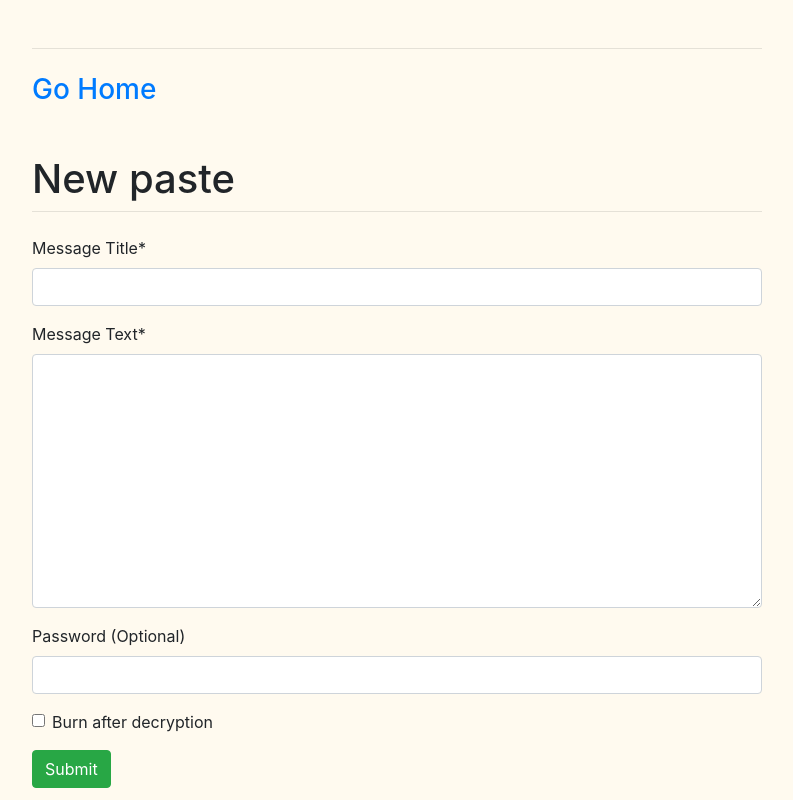
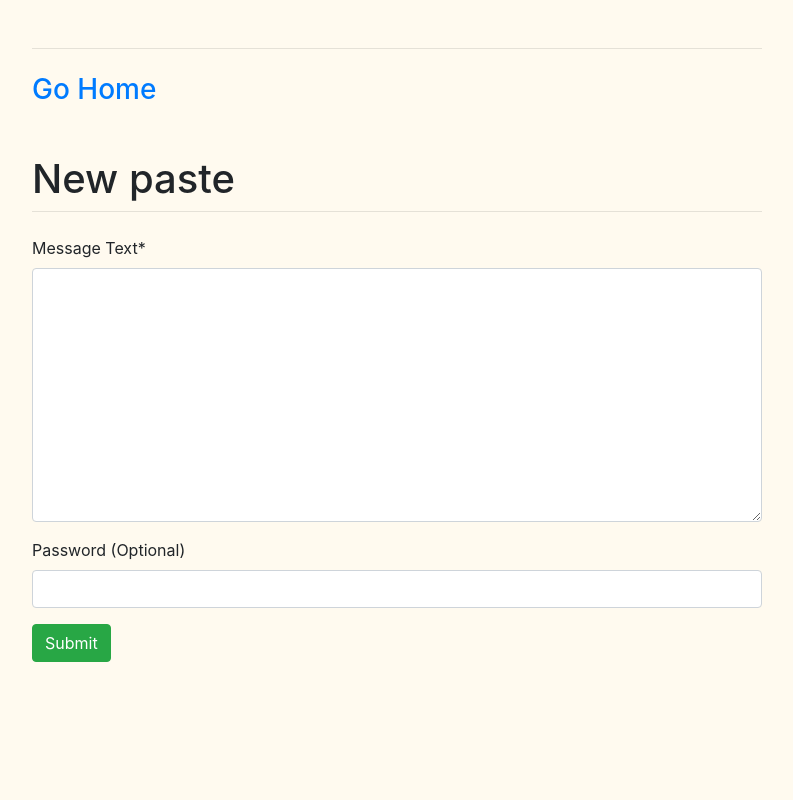
Before and after one commit to tsepanx/secrets-share, a Django app: page /submit/ in a window 1280 px wide. Shown: the whole page, without its empty margins (243-1036 px from the left). Run offline with Django 3.2, Linux system fonts and the light colour scheme; some libraries are stand-ins or nearby versions.

Commit message:
Message: remove "title" field

```diff
--- a/secrets_share/models.py
+++ b/secrets_share/models.py
@@ -14,7 +14,6 @@ class User(AbstractUser):
 class Message(models.Model):
     HASH_ID_SIZE = 8
 
-    title = models.CharField(max_length=100)
     text = models.TextField(max_length=10 ** 5)
     submit_date = models.DateTimeField('Date created', auto_now_add=True)
     is_encrypted = models.BooleanField(default=False)
@@ -48,4 +47,4 @@ class Message(models.Model):
         return decrypt(self.text, password)
 
     def __str__(self):
-        return f'{self.title}, {self.text}'
+        return f'{self.text}'
--- a/secrets_share/templates/secrets_share/detail.html
+++ b/secrets_share/templates/secrets_share/detail.html
@@ -4,7 +4,7 @@
 <html lang="en">
 <head>
     <meta charset="UTF-8">
-    <title>Message: {{ message.title }}</title>
+    <title>Message</title>
     <meta name="viewport" content="width=device-width, initial-scale=1, shrink-to-fit=no">
     <link rel="stylesheet" href="https://stackpath.bootstrapcdn.com/bootstrap/4.1.3/css/bootstrap.min.css" integrity="sha384-MCw98/SFnGE8fJT3GXwEOngsV7Zt27NXFoaoApmYm81iuXoPkFOJwJ8ERdknLPMO" crossorigin="anonymous">
     <link rel="stylesheet" type="text/css" href="{% static 'secrets_share/style.css' %}">
@@ -17,7 +17,6 @@
             <hr class="mt-0 mb-4">
             <a href="{% url 'secrets_share:index' %}"><h3 class="mb-5">Go Home</h3></a>
 
-            <h2>Title: {{ message.title }}</h2>
             <p>Message Permalink: <a href="{% url 'secrets_share:detail_hash' message.get_hash_id %}">{{ message.get_hash_id }}</a></p>
 
             <p>Date created: {{ message.submit_date }}</p>
--- a/secrets_share/views.py
+++ b/secrets_share/views.py
@@ -41,14 +41,13 @@ def detail(request, hash_id):
 
 
 class SubmitForm(forms.ModelForm):
-    title = forms.CharField(label='Message Title')
     text = forms.CharField(widget=forms.Textarea, label='Message Text')
     password = forms.CharField(widget=forms.PasswordInput, label='Password (Optional)', required=False)
-    burn_after_reading = forms.BooleanField(label='Burn after decryption', required=False)
+    # burn_after_reading = forms.BooleanField(label='Burn after decryption', required=False)
 
     class Meta:
         model = Message
-        fields = ['title', 'text']
+        fields = ['text']
 
 
 class SubmitView(generic.CreateView):
@@ -57,14 +56,11 @@ class SubmitView(generic.CreateView):
 
     def post(self, request, *args, **kwargs):
         try:
-            title = request.POST['title']
             text = request.POST['text']
 
-            message = Message(title=title, text=text)
+            message = Message(text=text)
         except Exception as e:
-            print(e)
-
-            return render(request, 'secrets_share/submit.html')
+            raise Http404(e)
         else:
             password = request.POST['password']
             message.save(password=password)
```
Also changed, not shown: core/settings.py (+4 -3 lines), secrets_share/migrations/0006_remove_message_title.py (added).
